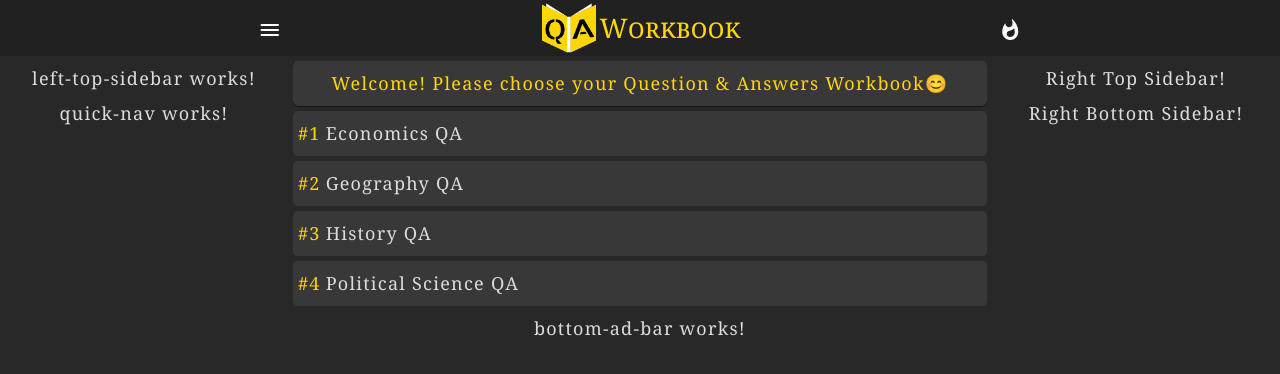
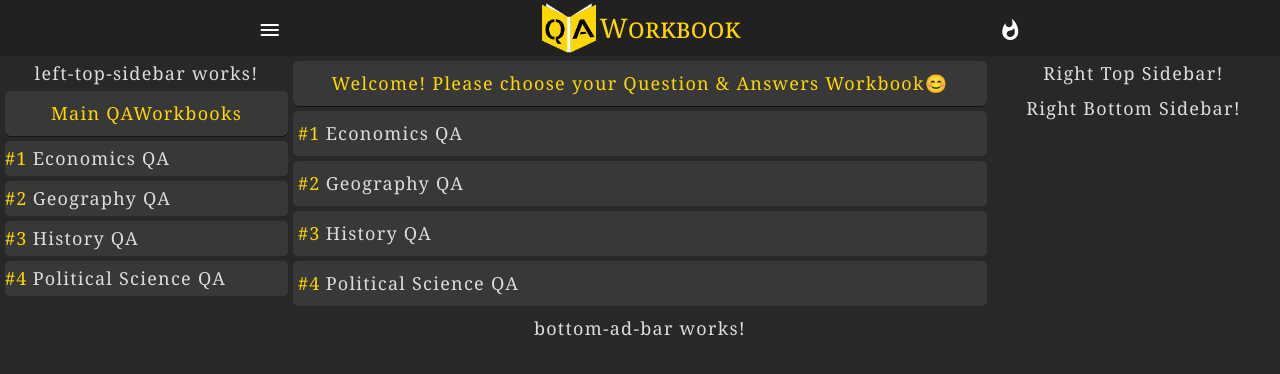
Before and after one commit to JibinJF/QAWorkbook, an Angular app: page / in a window 1280 px wide. Shown: the top 374 px of the page. Built offline with nearby package versions, Linux system fonts and the light colour scheme.

Commit message:
Left Quick Nav

```diff
--- a/src/app/StructuralComponents/left-sidebar/quick-nav/quick-nav.component.css
+++ b/src/app/StructuralComponents/left-sidebar/quick-nav/quick-nav.component.css
@@ -1,3 +1,54 @@
-p {
-    margin: 0px;
+* {
+    box-sizing: border-box;
+    font-family: Georgia, 'Times New Roman', Times, serif;
+    font-size: 18px;
+    line-height: 35px;
+    letter-spacing: 1.25px;
+    font-variant-numeric: lining-nums;
 }
+
+.outerContainer {
+    display: flex;
+    flex-flow:row wrap;
+    flex-direction: column;
+}
+
+.pageTitleContainer {
+    align-content: center;
+    color: #FFD700;
+    margin-bottom: 5px;
+    font-size: 18px;
+    text-align: center;
+    background-color: #383838;
+    box-shadow: 0px .5px black;
+    border-radius: 5px;
+    padding: 5px;
+}
+
+.qaWBContainer {
+    display: flex;
+    flex-flow:row wrap;
+    flex-direction: column;
+}
+
+.qaWbListContainer a {
+    flex: auto;
+    display: flex;
+    flex-direction: row;
+    flex-wrap: nowrap;
+
+    border-radius: 5px;
+    text-decoration: none;
+    color: #DCDCDC;
+    background-color: #383838;
+    margin-bottom: 5px;
+}
+
+.qaWbListContainer :hover {
+    margin-left: 5px;
+}
+
+.qaWbNumber {
+    color: #FFD700;
+    margin-right: 5px;
+}
--- a/src/app/StructuralComponents/left-sidebar/quick-nav/quick-nav.component.html
+++ b/src/app/StructuralComponents/left-sidebar/quick-nav/quick-nav.component.html
@@ -1 +1,12 @@
-<p>quick-nav works!</p>
+<div class="outerContainer">
+    <div class="pageTitleContainer">
+        <div class="wbName">
+            Main QAWorkbooks
+        </div>
+    </div>
+    <div class="qaWbListContainer">
+        <a class="qaWBContainer" *ngFor="let qaWb of qaWbList" routerLink={{qaWb.wbRoute}}>
+            <span class="qaWbNumber">#{{qaWb.wbNumber}} </span>{{qaWb.wbName}}
+        </a>
+    </div>
+</div>
--- a/src/app/StructuralComponents/left-sidebar/quick-nav/quick-nav.component.ts
+++ b/src/app/StructuralComponents/left-sidebar/quick-nav/quick-nav.component.ts
@@ -1,4 +1,5 @@
 import { Component, OnInit } from '@angular/core';
+import { QAWbListModel } from '../../qawb-list-model';
 
 @Component({
   selector: 'app-quick-nav',
@@ -12,4 +13,27 @@ export class QuickNavComponent implements OnInit {
   ngOnInit(): void {
   }
 
+  wbNumber: number = 1;
+  qaWbList: QAWbListModel[] = [
+    {
+      wbNumber: this.wbNumber++,
+      wbName: `Economics QA`,
+      wbRoute: '/EconomicsQA'
+    },
+    {
+      wbNumber: this.wbNumber++,
+      wbName: `Geography QA`,
+      wbRoute: '/GeographyQA'
+    },
+    {
+      wbNumber: this.wbNumber++,
+      wbName: `History QA`,
+      wbRoute: '/HistoryQA'
+    },
+    {
+      wbNumber: this.wbNumber++,
+      wbName: `Political Science QA`,
+      wbRoute: '/PoliticalScienceQA'
+    },
+  ];
 }
--- a/src/app/app.component.css
+++ b/src/app/app.component.css
@@ -37,13 +37,29 @@
     flex-direction: row;
    }
 
-  app-left-top-sidebar,
-  app-right-top-sidebar,
-  app-left-sidebar,
-  app-main,
-  app-quick-nav,
-  app-right-bottom-sidebar,
-  app-right-sidebar {
+   .desktopSidenavContentContainer app-main {
+     padding: 5px;
+   }
+
+   .desktopSidenavContentContainer app-left-top-sidebar,
+   .desktopSidenavContentContainer app-quick-nav,
+   .desktopSidenavContentContainer app-left-sidebar {
+    padding-left: 5px;
+  }
+
+   .desktopSidenavContentContainer app-right-top-sidebar,
+   .desktopSidenavContentContainer app-right-bottom-sidebar,
+   .desktopSidenavContentContainer app-right-sidebar {
+    padding-right: 5px;
+  }
+
+  .mobileSidenavContentContainer app-left-top-sidebar,
+  .mobileSidenavContentContainer app-right-top-sidebar,
+  .mobileSidenavContentContainer app-left-sidebar,
+  .mobileSidenavContentContainer app-main,
+  .mobileSidenavContentContainer app-quick-nav,
+  .mobileSidenavContentContainer app-right-bottom-sidebar,
+  .mobileSidenavContentContainer app-right-sidebar {
     padding: 5px;
   }
 
```
